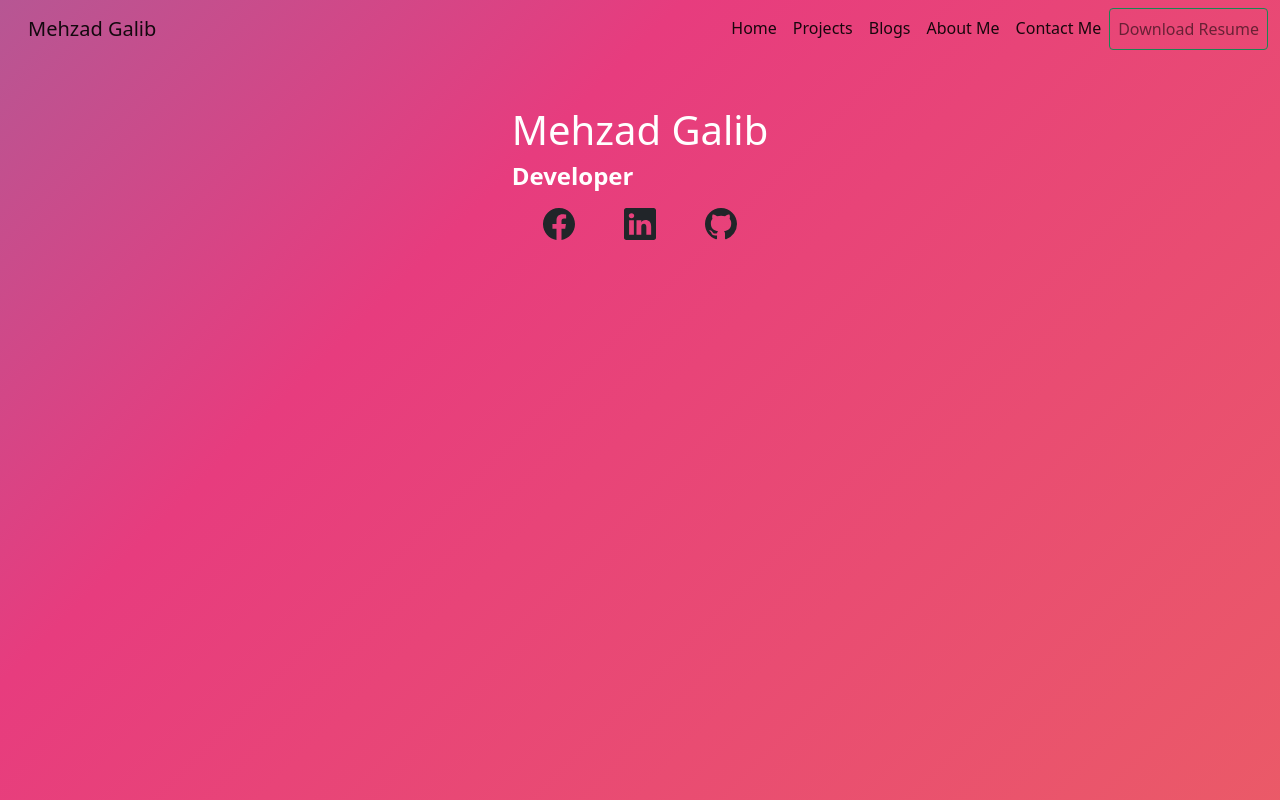
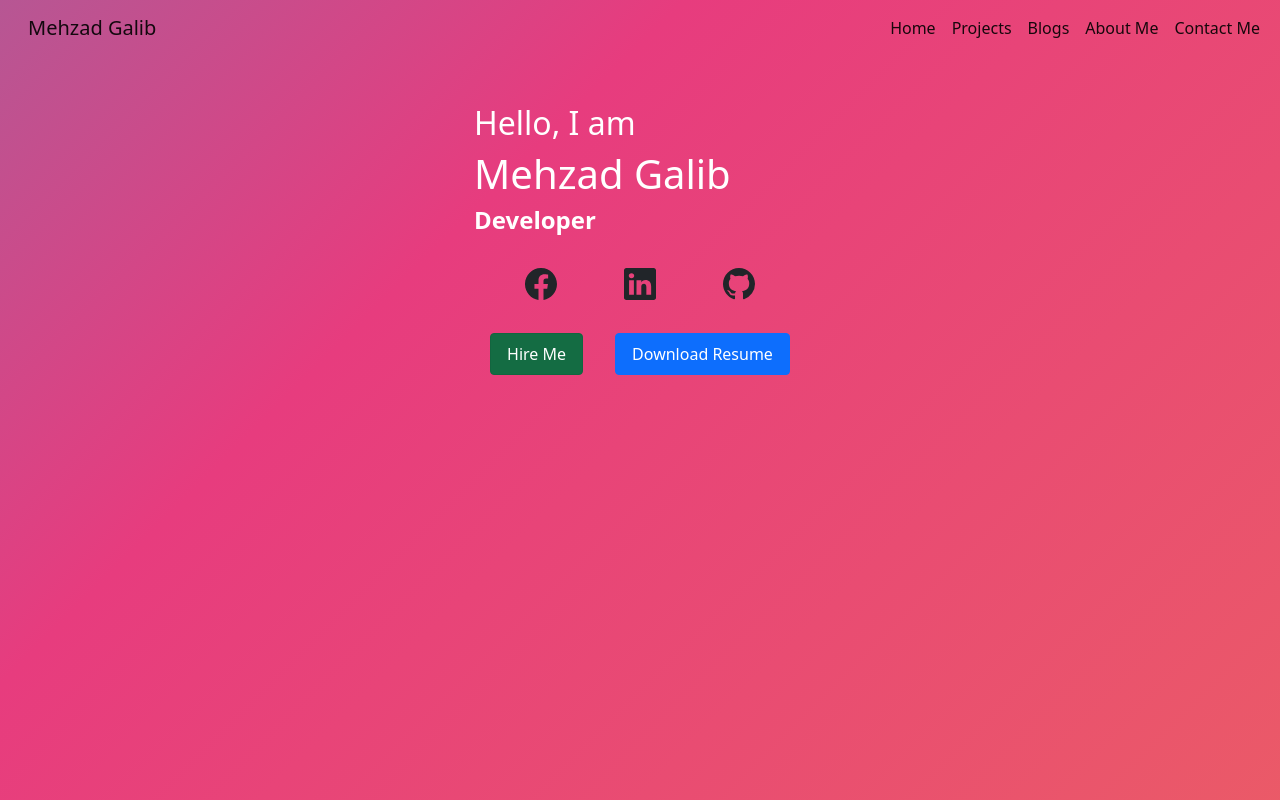
Before and after one commit to Mehzad-Galib/portfolio-React, a React (Create React App) app: page / in a window 1280 px wide. Built offline with nearby package versions, Linux system fonts and the light colour scheme.

Commit message:
social hover added

```diff
--- a/src/Components/Home/Home.css
+++ b/src/Components/Home/Home.css
@@ -1,24 +1,4 @@
-
-
-html, body {
-    width: 100%;
-    height:100%;
-  }
-
-  body {
-      background: linear-gradient(-45deg, #ee7752, #e73c7e, #23a6d5, #23d5ab);
-      background-size: 400% 400%;
-      animation: gradient 15s ease infinite;
-  }
-
-  @keyframes gradient {
-      0% {
-          background-position: 0% 50%;
-      }
-      50% {
-          background-position: 100% 50%;
-      }
-      100% {
-          background-position: 0% 50%;
-      }
-  }
+.social:hover {
+	transform: scale(1.25);
+    transition: 0.5s;
+}
--- a/src/Components/Home/Home.js
+++ b/src/Components/Home/Home.js
@@ -2,11 +2,13 @@ import React from "react";
 import "./Home.css";
 import Typical from "react-typical";
 import { Nav } from "react-bootstrap";
+import {Link} from 'react-router-dom';
 
 const Home = () => {
   return (
     <div className="container mt-5 d-flex align-items-center justify-content-center">
       <div className="intro">
+        <h2 className="text-white">Hello, I am</h2>
         <h1 className="text-white">Mehzad Galib</h1>
         <div className="typist text-white h4">
           <Typical
@@ -24,8 +26,8 @@ const Home = () => {
             wrapper="b"
           />
         </div>
-        <div className="d-flex justify-content-evenly">
-          <div className="mail">
+        <div className="d-flex justify-content-evenly mt-4">
+          <div className="social">
             <Nav.Link target="_blank" href={`https://www.facebook.com/mehzad.galib/`} className="btn">
               <svg
                 xmlns="http://www.w3.org/2000/svg"
@@ -39,7 +41,7 @@ const Home = () => {
               </svg>
             </Nav.Link>
           </div>
-          <div className="linked In">
+          <div className="social">
             <Nav.Link href={`https://www.linkedin.com/in/mehzad-galib-a6b247181/`} target="_blank" className="btn">
               <svg
                 xmlns="http://www.w3.org/2000/svg"
@@ -53,7 +55,7 @@ const Home = () => {
               </svg>
             </Nav.Link>
           </div>
-          <div className="github">
+          <div className="social">
             <Nav.Link href={`https://github.com/Mehzad-Galib`} target="_blank" className="btn">
               <svg
                 xmlns="http://www.w3.org/2000/svg"
@@ -68,6 +70,25 @@ const Home = () => {
             </Nav.Link>
           </div>
         </div>
+
+        <div className="d-flex justify-content-evenly mt-4">
+          <div className="hire-me mx-3">
+
+            <Nav.Link as={Link} to={`/contact`} className="nav-link active btn btn-success" aria-current="page" >
+                Hire Me
+              </Nav.Link>
+
+          </div>
+          <div className="resume mx-3">
+          <Nav.Link href={`https://drive.google.com/uc?export=download&id=1PrzSSQ4rbnwkZv0n5XYDFvEQwEu3v1T4`} className="btn btn-primary" target="_blank">
+
+              Download Resume
+
+          </Nav.Link>
+
+          </div>
+        </div>
+
       </div>
     </div>
   );
--- a/src/Components/Navbar/Navbar.js
+++ b/src/Components/Navbar/Navbar.js
@@ -3,11 +3,12 @@ import { Nav } from "react-bootstrap";
 import {Link} from 'react-router-dom';
 import './Navbar.css'
 
+
 const Navbar = () => {
   return (
     <nav className="navbar navbar-expand-lg navbar-light">
       <div className="container-fluid">
-        <Nav.Link className="navbar-brand text-black" as={Link} to={`/`} >
+        <Nav.Link className="navbar-brand" as={Link} to={`/`} >
           Mehzad Galib
         </Nav.Link>
         <button
@@ -48,13 +49,7 @@ const Navbar = () => {
                 Contact Me
               </Nav.Link>
             </li>
-            <li className="nav-item">
-            <Nav.Link href={`https://drive.google.com/uc?export=download&id=1PrzSSQ4rbnwkZv0n5XYDFvEQwEu3v1T4`} className="btn btn-outline-success" target="_blank">
 
-                Download Resume
-
-            </Nav.Link>
-            </li>
           </ul>
         </div>
       </div>
--- a/src/Components/Projects/Projects.js
+++ b/src/Components/Projects/Projects.js
@@ -11,7 +11,7 @@ const Projects = () => {
     // console.log(project);
     return (
         <div className='container'>
-            <h2>Projects</h2>
+            <h2 className='text-center'>Projects</h2>
             <div className="row">
             {
                 projects.map(project => <Sample key={project.id} project={project}></Sample>)
```
Also changed, not shown: src/Images/logo.png (added).
